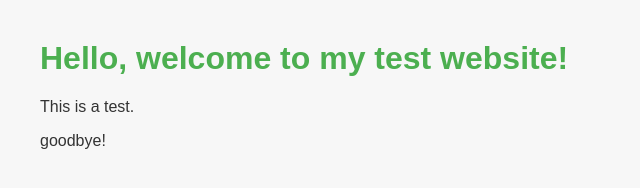
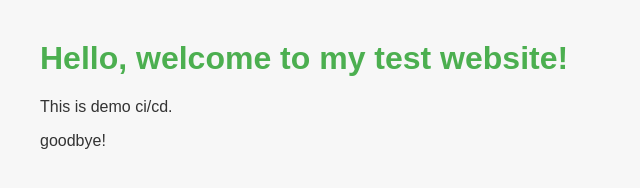
Before and after one commit to harshitanirankari/jenkin, a plain HTML site: page index.html in a window 1280 px wide. Shown: the full height of the page, 0-640 px from the left. Drawn offline with Linux system fonts and the light colour scheme.

Commit message:
change Jenkinsfile and .env for CI/CD pipeline

```diff
--- a/index.html
+++ b/index.html
@@ -8,7 +8,7 @@
 </head>
 <body>
   <h1>Hello, welcome to my test website!</h1>
-  <p>This is a test.</p>
+  <p>This is demo ci/cd.</p>
   <p>goodbye!</p>
   <script src="script.js"></script>
 </body>
```
